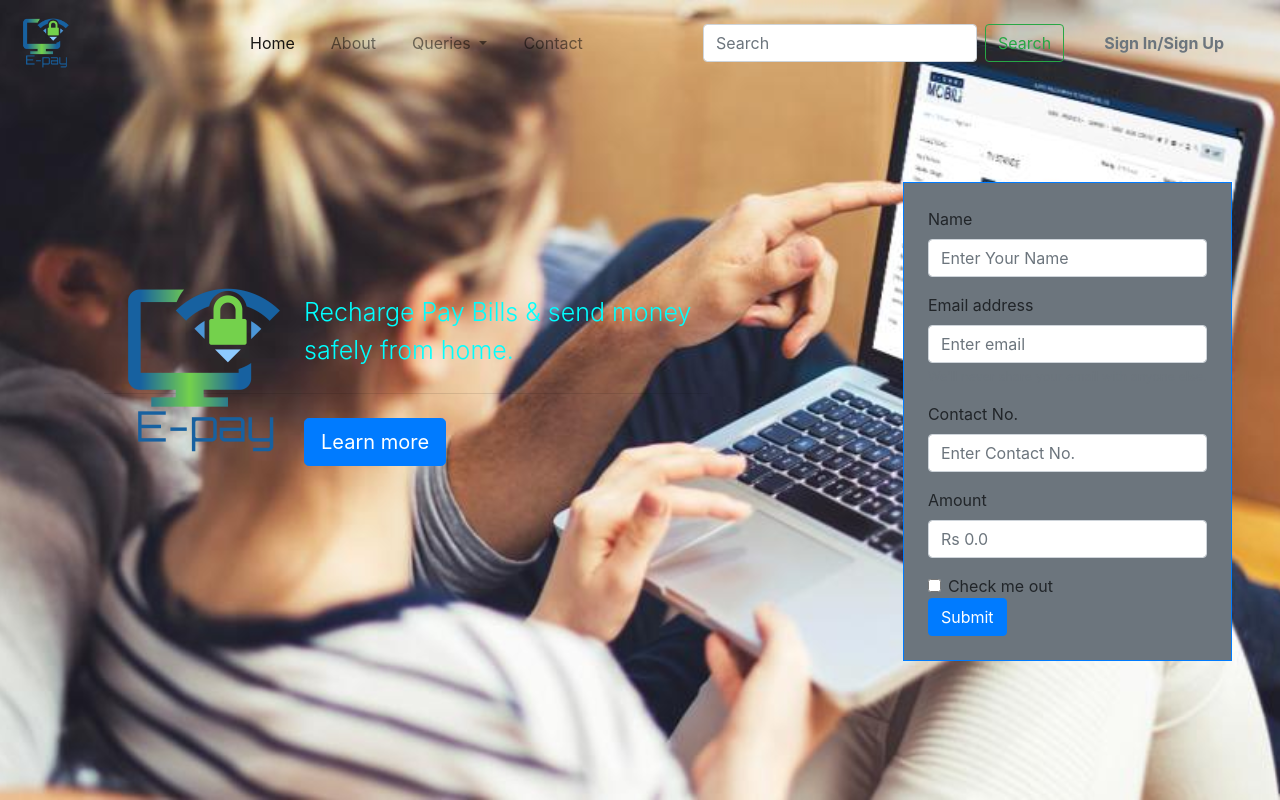
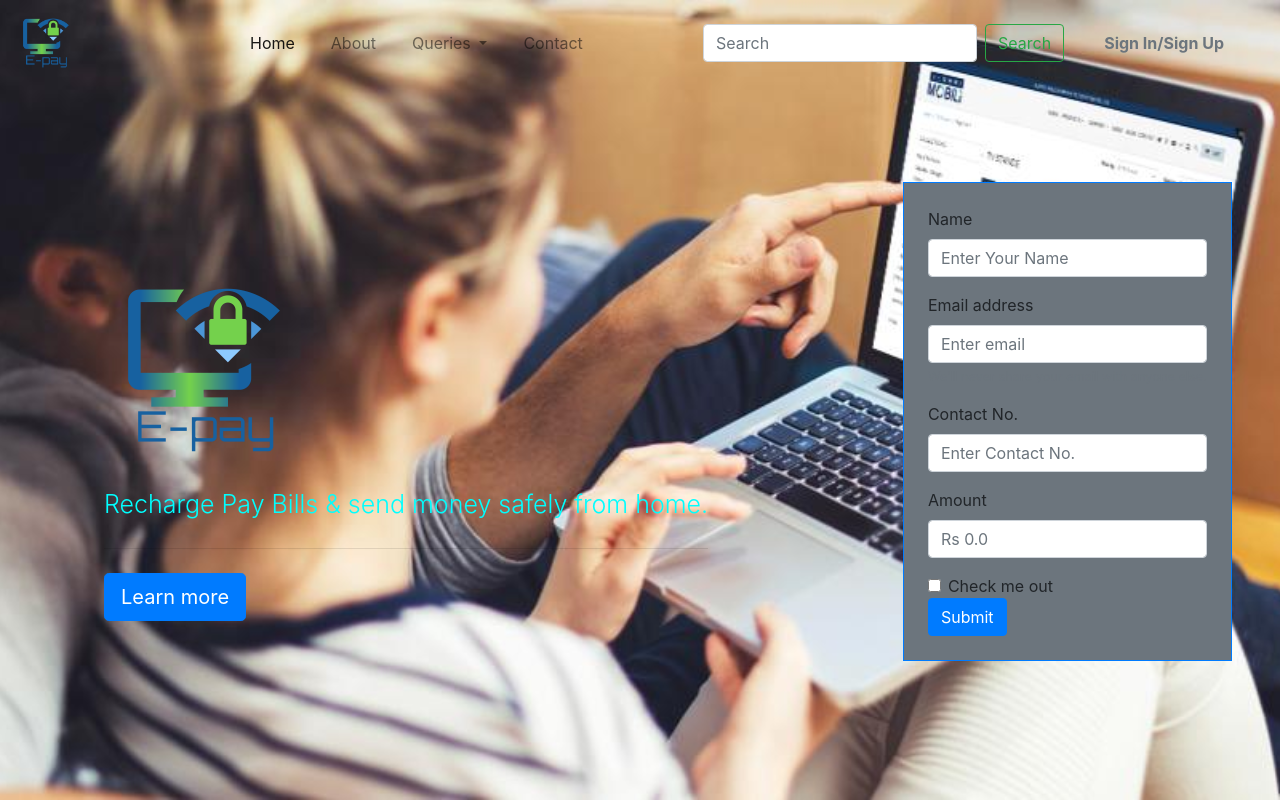
Before and after one commit to E-transaction/E-pay, a plain HTML site: page index.html in a window 1280 px wide. Drawn offline with nearby package versions, Linux system fonts and the light colour scheme.

Commit message:
Solved the line Issue

```diff
--- a/index.html
+++ b/index.html
@@ -67,7 +67,7 @@
     <!-- About Start -->
     <div class="d-inline-block m-5">
     <div class="jumbotron bg-transparent m-4">
-      <div class="float-left"><img src="images/logo.png" alt="Logo" class="d-block"></div><br>
+      <p><img src="images/logo.png" alt="Logo" class="d-block"></p>
       <p class="lead">Recharge Pay Bills & send money safely from home.</p>
       <hr class="my-4">
       <p class="lead">
```
